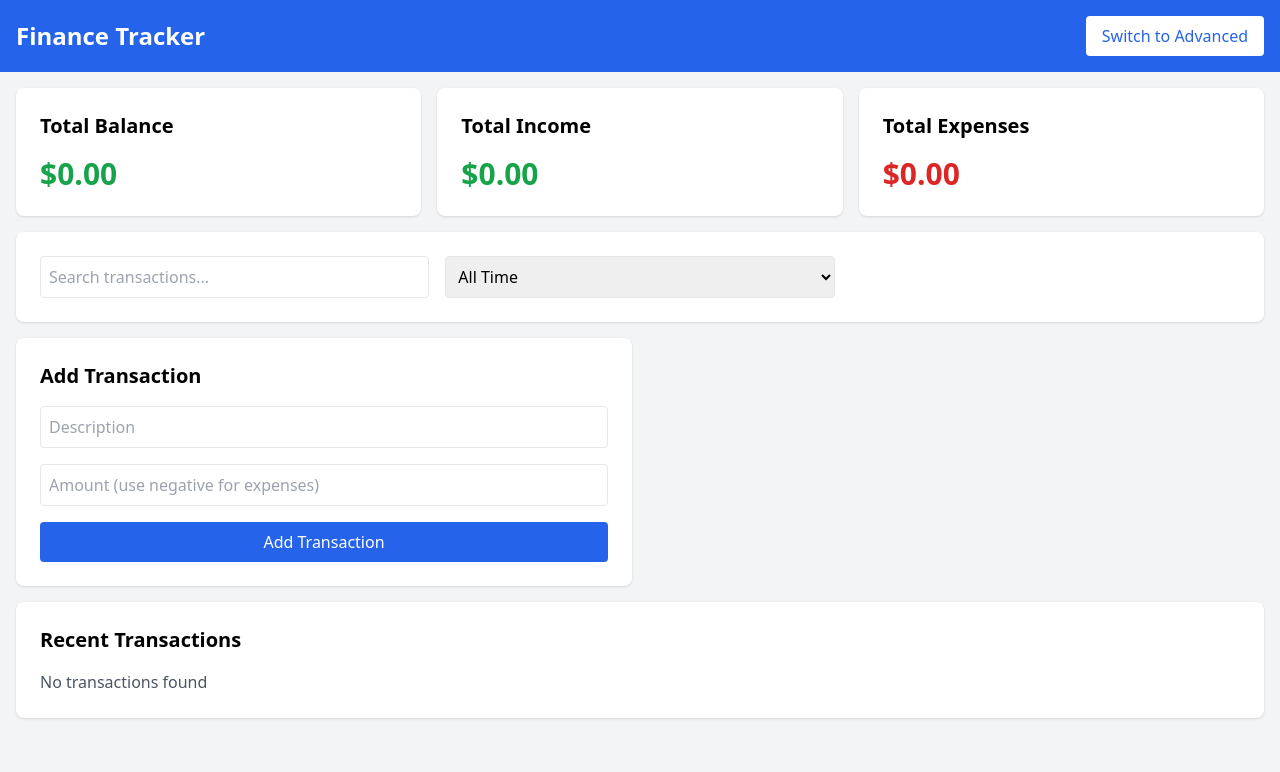
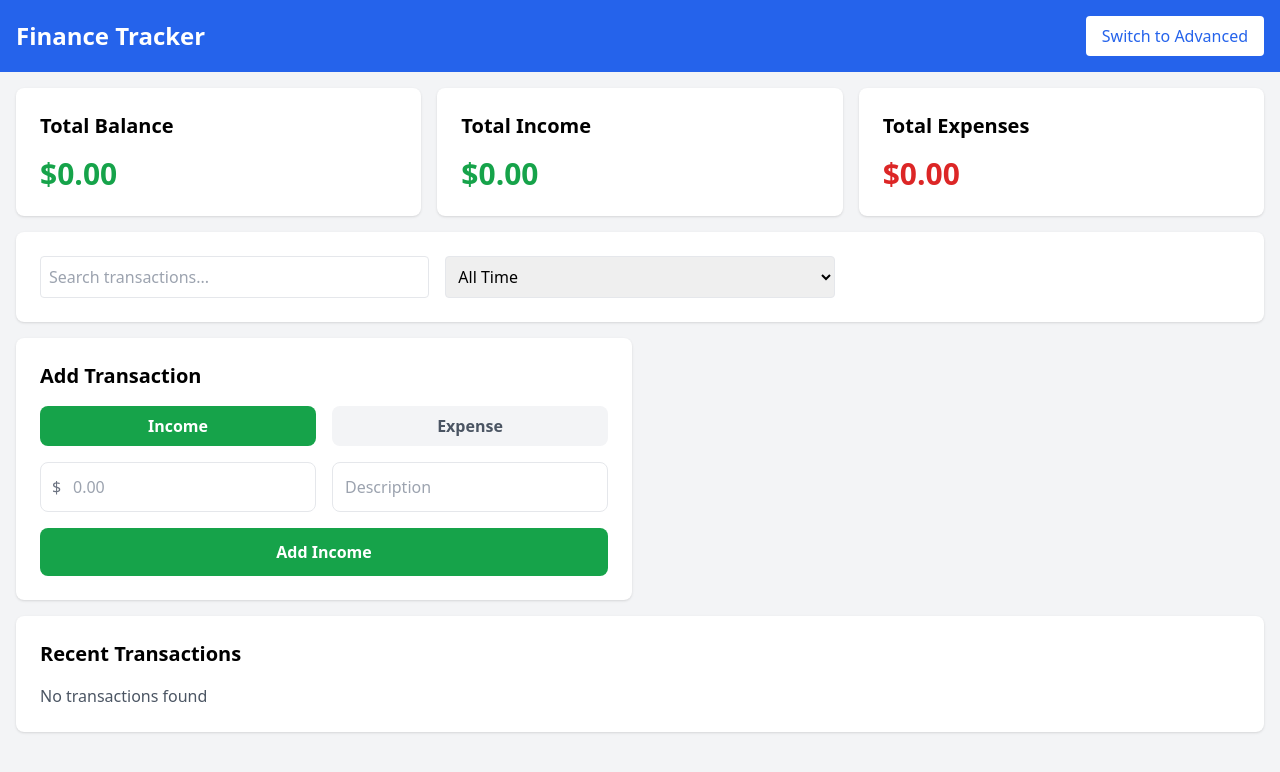
Before and after one commit to Ztaclie/Personal-Financier, a React (Vite) app: page / in a window 1280 px wide. Shown: the top 772 px of the page. Built offline with nearby package versions, Linux system fonts and the light colour scheme.

Commit message:
made transaction adding card good

```diff
--- a/src/App.jsx
+++ b/src/App.jsx
@@ -86,18 +86,25 @@ function App() {
     }, {});
   }, [filteredTransactions]);
 
-  const handleSubmit = (e) => {
+  // Split the handleSubmit into two functions for better UX
+  const handleSubmit = (type) => (e) => {
     e.preventDefault();
     if (!description || !amount) return;
+
+    // Ensure amount is positive for income and negative for expense
+    const finalAmount =
+      type === "income"
+        ? Math.abs(parseFloat(amount))
+        : -Math.abs(parseFloat(amount));
 
     const newTransaction = {
       id: Date.now(),
       description,
-      amount: parseFloat(amount),
+      amount: finalAmount,
       category:
         isAdvancedMode && category
           ? category
-          : amount >= 0
+          : type === "income"
           ? "other_income"
           : "other_expense",
       date: new Date().toISOString(),
@@ -198,28 +205,64 @@ function App() {
           {/* Add Transaction Form */}
           <div className="bg-white p-6 rounded-lg shadow">
             <h2 className="text-xl font-semibold mb-4">Add Transaction</h2>
-            <form className="space-y-4" onSubmit={handleSubmit}>
+            <div className="flex gap-4 mb-4">
+              <button
+                className={`flex-1 py-2 px-4 rounded-lg font-semibold transition-colors
+                  ${
+                    amount >= 0
+                      ? "bg-green-600 text-white"
+                      : "bg-gray-100 text-gray-600 hover:bg-gray-200"
+                  }`}
+                onClick={() => setAmount(Math.abs(amount || 0))}
+              >
+                Income
+              </button>
+              <button
+                className={`flex-1 py-2 px-4 rounded-lg font-semibold transition-colors
+                  ${
+                    amount < 0
+                      ? "bg-red-600 text-white"
+                      : "bg-gray-100 text-gray-600 hover:bg-gray-200"
+                  }`}
+                onClick={() => setAmount(-Math.abs(amount || 0))}
+              >
+                Expense
+              </button>
+            </div>
+
+            <div className="grid md:grid-cols-2 gap-4 mb-4">
+              <div className="relative">
+                <div className="absolute inset-y-0 left-0 pl-3 flex items-center pointer-events-none">
+                  <span className="text-gray-500">$</span>
+                </div>
+                <input
+                  type="number"
+                  placeholder="0.00"
+                  value={amount ? Math.abs(amount) : ""}
+                  onChange={(e) =>
+                    setAmount(amount >= 0 ? e.target.value : -e.target.value)
+                  }
+                  className="w-full pl-8 p-3 border rounded-lg focus:ring-2 focus:ring-blue-500 focus:border-blue-500"
+                  required
+                />
+              </div>
+
               <input
                 type="text"
                 placeholder="Description"
                 value={description}
                 onChange={(e) => setDescription(e.target.value)}
-                className="w-full p-2 border rounded"
+                className="w-full p-3 border rounded-lg focus:ring-2 focus:ring-blue-500 focus:border-blue-500"
                 required
               />
-              <input
-                type="number"
-                placeholder="Amount (use negative for expenses)"
-                value={amount}
-                onChange={(e) => setAmount(e.target.value)}
-                className="w-full p-2 border rounded"
-                required
-              />
-              {isAdvancedMode && (
+            </div>
+
+            {isAdvancedMode && (
+              <div className="mb-4">
                 <select
                   value={category}
                   onChange={(e) => setCategory(e.target.value)}
-                  className="w-full p-2 border rounded"
+                  className="w-full p-3 border rounded-lg focus:ring-2 focus:ring-blue-500 focus:border-blue-500"
                 >
                   <option value="">Select Category (Optional)</option>
                   <optgroup label="Income">
@@ -237,14 +280,22 @@ function App() {
                     ))}
                   </optgroup>
                 </select>
-              )}
+              </div>
+            )}
+
+            <div className="flex gap-4">
               <button
-                type="submit"
-                className="w-full bg-blue-600 text-white p-2 rounded hover:bg-blue-700"
+                onClick={handleSubmit(amount >= 0 ? "income" : "expense")}
+                className={`flex-1 py-3 px-4 rounded-lg font-semibold text-white transition-colors
+                  ${
+                    amount >= 0
+                      ? "bg-green-600 hover:bg-green-700"
+                      : "bg-red-600 hover:bg-red-700"
+                  }`}
               >
-                Add Transaction
+                Add {amount >= 0 ? "Income" : "Expense"}
               </button>
-            </form>
+            </div>
           </div>
 
           {/* Category Summary - Only in advanced mode */}
```
